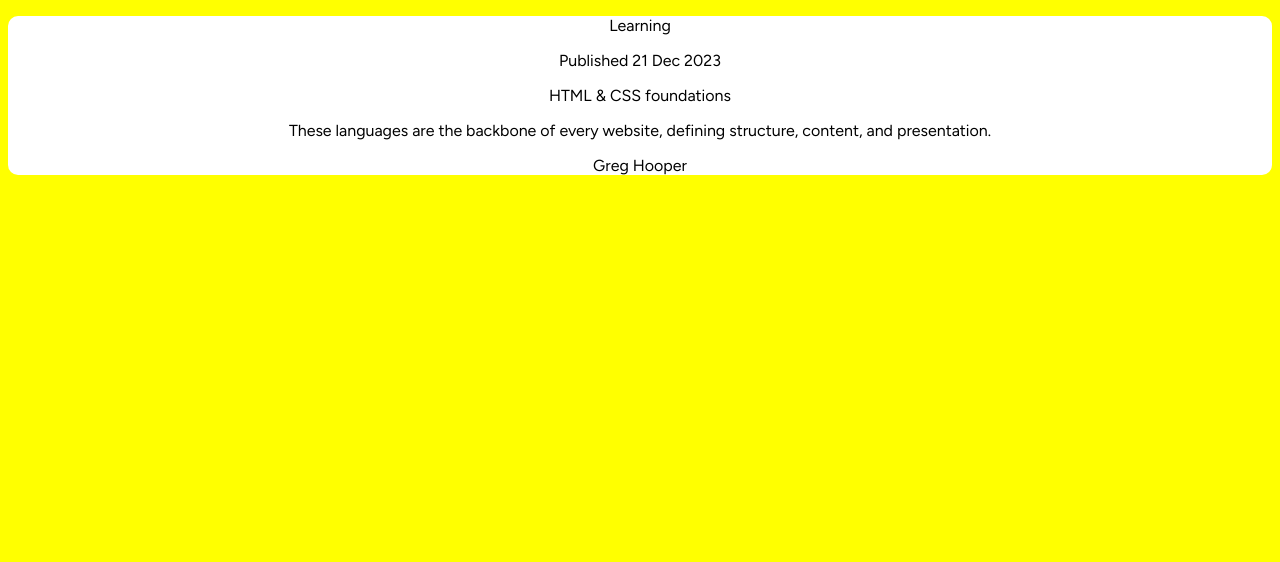
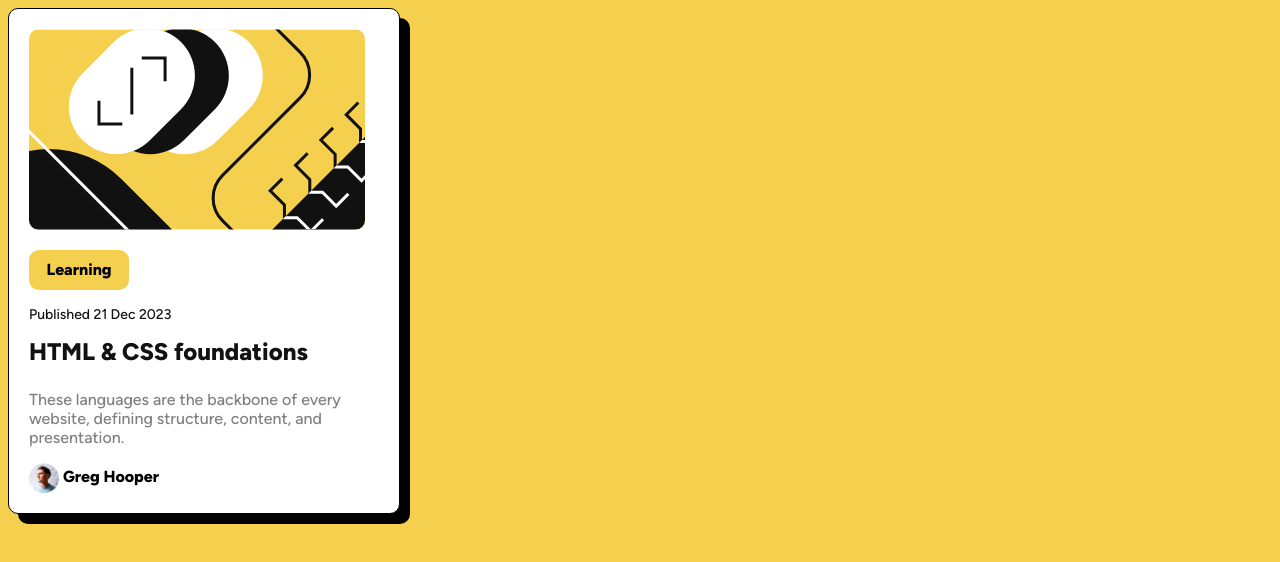
Before and after one commit to tgyatso413/Blog-Preview-Card, a plain HTML site: page index.html in a window 1280 px wide. Drawn offline with Linux system fonts and the light colour scheme.

Commit message:
Updated CSS and HTML

```diff
--- a/index.html
+++ b/index.html
@@ -6,13 +6,11 @@
 
   <link rel="icon" type="image/png" sizes="32x32" href="./assets/images/favicon-32x32.png">
   <link stylesheet rel="stylesheet" href="./style.css">
-  <style>
-  @import url('https://fonts.googleapis.com/css2?family=Figtree:ital,wght@0,300..900;1,300..900&family=Outfit:wght@100..900&display=swap');
-  </style>
   <title>Frontend Mentor | Blog preview card</title>
 </head>
 <body>
   <div class="card">
+    <img src="assets/images/illustration-article.svg" class="card-img-top">
     <div class="card-body">
       <p class="box">Learning</p>
 
@@ -22,7 +20,8 @@
 
       <p class="card-text">These languages are the backbone of every website, defining structure, content, and presentation.</p>
 
-      <p class="name">Greg Hooper</p>
+      <img src="assets/images/image-avatar.webp" class="avatar" alt="Avatar of Greg Hooper">
+      <span class="name">Greg Hooper</span>
     </div>
   </div>
 </body>
--- a/style.css
+++ b/style.css
@@ -1,18 +1,76 @@
 body {
-    background-color: yellow;
+    background-color: hsl(47, 88%, 63%);
+
 }
 
 .card {
+    width: 350px;
+    text-align: left;
+    border-radius: 10px;
+    border-style: solid;
+    border-width: thin;
+    border-color: black;
+    background-color: white;
+    font-family: "Figtree-Medium";
+    padding: 20px;
+    box-shadow: 10px 10px;
+}
+
+.card-img-top {
     text-align: center;
     border-radius: 10px;
-    background-color: white;
-    font-family: 'Figtree';
+}
+
+.box {
+
+    padding-top: 10px;
+    background-color: hsl(47, 88%, 63%);
+    text-align: center;
+    width: 100px;
+    height: 30px;
+    border-radius: 10px;
+    font-family: "Figtree-ExtraBold";
+}
+
+.date {
+    font-size: 14px;
+    color: hsl(0, 0%, 7%);
+    margin-top: 10px;
 }
 
 .card-title {
+    font-family: "Figtree-ExtraBold";
+    font-size: 24px;
+    color: hsl(0, 0%, 7%);
+    margin-top: 10px;
+}
 
+.card-title:hover{
+    color: hsl(47, 88%, 63%);
 }
 
 .card-text {
+    font-size: 16px;
+    color: gray;
+}
 
+.name {
+    font-family: "Figtree-ExtraBold";
 }
+
+.avatar {
+    vertical-align: middle;
+    width: 30px;
+    height: 30px;
+}
+
+@font-face {
+    font-family: "Figtree-ExtraBold";
+    src: url("assets/fonts/static/Figtree-ExtraBold.ttf");
+    font-weight: bold;
+}
+
+@font-face {
+    font-family: "Figtree-Medium";
+    src: url(assets/fonts/static/Figtree-Medium.ttf)
+}
```
